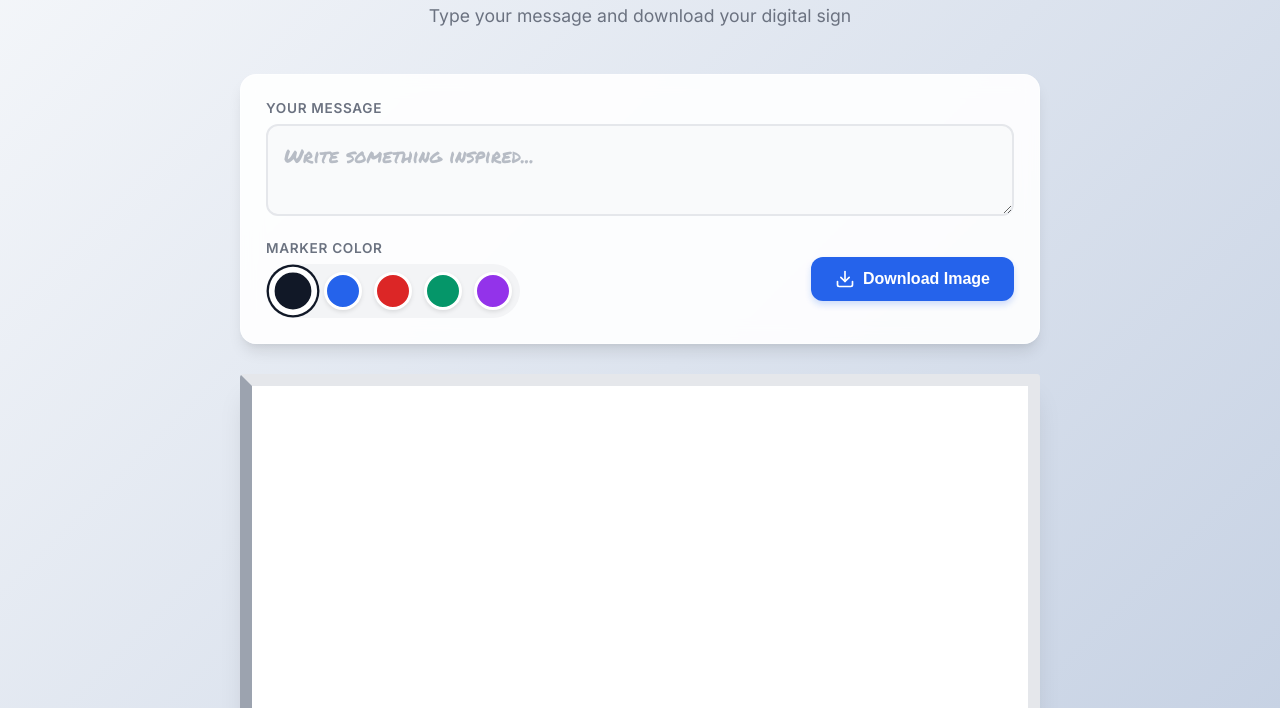
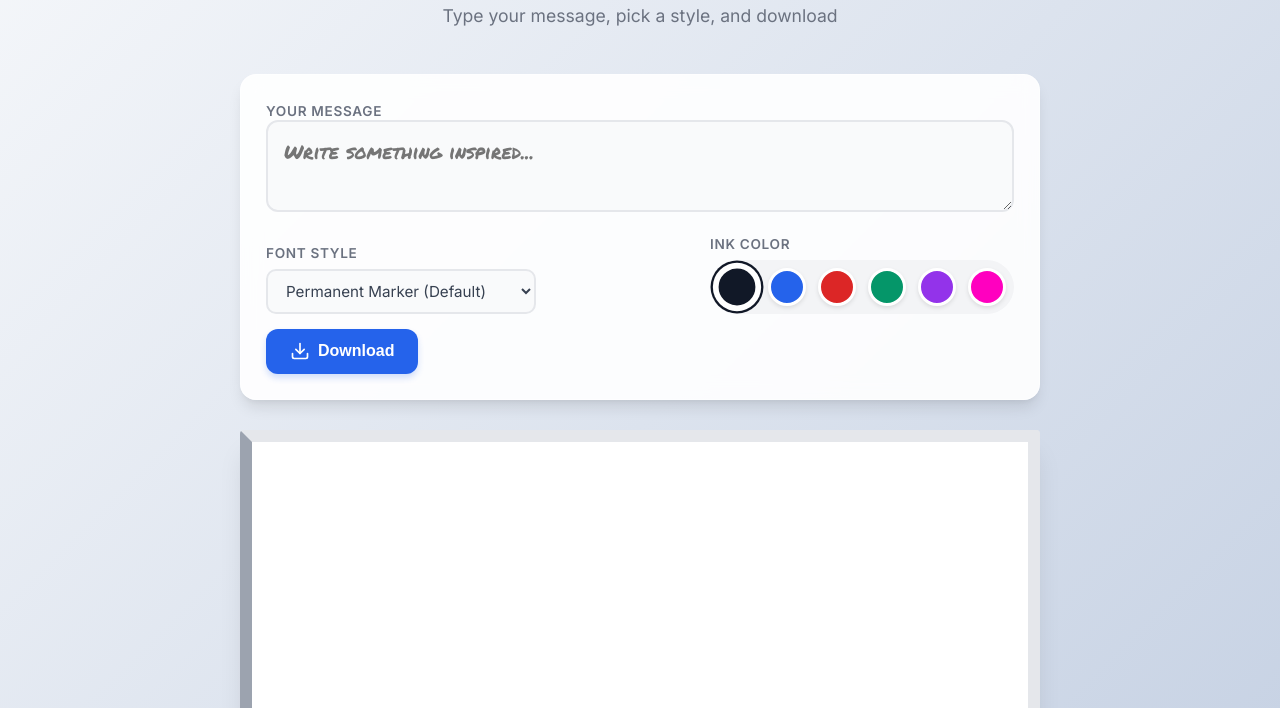
Before and after one commit to AsHLeYCuTe2007/BRAT-S-GENERATOR-, a website: page public/index.html in a window 1280 px wide. Shown: the part 92-800 px from the top of the page. Drawn offline with Linux system fonts and the light colour scheme.

Commit message:
Update index.html

```diff
--- a/public/index.html
+++ b/public/index.html
@@ -6,7 +6,8 @@
     <title>Kurapkia Brat's Generator</title>
     <link rel="preconnect" href="https://fonts.googleapis.com">
     <link rel="preconnect" href="https://fonts.gstatic.com" crossorigin>
-    <link href="https://fonts.googleapis.com/css2?family=Inter:wght@400;600;800&family=Permanent+Marker&family=Kalam:wght@700&display=swap" rel="stylesheet">
+    <link href="https://fonts.googleapis.com/css2?family=Bangers&family=Black+Ops+One&family=Caveat:wght@700&family=Creepster&family=Dancing+Script:wght@700&family=Inter:wght@400;600;800&family=Kalam:wght@700&family=Monoton&family=Oswald:wght@700&family=Pacifico&family=Permanent+Marker&family=Press+Start+2P&family=Righteous&family=Rock+Salt&family=Shadows+Into+Light&family=Special+Elite&family=VT323&display=swap" rel="stylesheet">
+
     <style>
         :root {
             --primary-color: #2563eb;
@@ -14,8 +15,6 @@
             --bg-gradient: linear-gradient(135deg, #f5f7fa 0%, #c3cfe2 100%);
             --card-bg: rgba(255, 255, 255, 0.9);
             --shadow-lg: 0 10px 15px -3px rgba(0, 0, 0, 0.1), 0 4px 6px -2px rgba(0, 0, 0, 0.05);
-            --board-frame: #e2e8f0;
-            --board-shadow: 0 20px 25px -5px rgba(0, 0, 0, 0.1), 0 10px 10px -5px rgba(0, 0, 0, 0.04);
         }
 
         body {
@@ -29,7 +28,6 @@
             min-height: 100vh;
             color: #1f2937;
         }
-
 
         header {
             text-align: center;
@@ -52,7 +50,6 @@
             font-size: 1.1rem;
         }
 
-
         .app-container {
             display: flex;
             flex-direction: column;
@@ -60,7 +57,6 @@
             width: 100%;
             max-width: 800px;
         }
-
 
         .controls-card {
             background: var(--card-bg);
@@ -82,6 +78,7 @@
             font-size: 1.2rem;
             border: 2px solid #e5e7eb;
             border-radius: 12px;
+
             font-family: 'Permanent Marker', cursive;
             color: #374151;
             background: #f9fafb;
@@ -98,17 +95,18 @@
             box-shadow: 0 0 0 4px rgba(37, 99, 235, 0.1);
         }
 
-        textarea::placeholder {
-            color: #9ca3af;
-            opacity: 0.7;
-        }
-
         .toolbar {
             display: flex;
             justify-content: space-between;
-            align-items: center;
+            align-items: end;
             flex-wrap: wrap;
             gap: 15px;
+        }
+
+        .tool-section {
+            display: flex;
+            flex-direction: column;
+            gap: 8px;
         }
 
         .tool-label {
@@ -117,8 +115,24 @@
             color: #6b7280;
             text-transform: uppercase;
             letter-spacing: 0.05em;
-            margin-bottom: 8px;
-            display: block;
+        }
+
+
+        .font-select {
+            padding: 10px 14px;
+            border-radius: 10px;
+            border: 2px solid #e5e7eb;
+            background-color: #f9fafb;
+            font-family: 'Inter', sans-serif;
+            color: #374151;
+            cursor: pointer;
+            font-size: 0.95rem;
+            outline: none;
+            min-width: 180px;
+        }
+
+        .font-select:focus {
+            border-color: var(--primary-color);
         }
 
         .color-picker {
@@ -150,7 +164,6 @@
             z-index: 1;
         }
 
-
         .btn {
             background-color: var(--primary-color);
             color: white;
@@ -165,6 +178,7 @@
             gap: 8px;
             transition: all 0.2s ease;
             box-shadow: 0 4px 6px rgba(37, 99, 235, 0.2);
+            height: 45px;
         }
 
         .btn:hover {
@@ -173,16 +187,10 @@
             box-shadow: 0 6px 8px rgba(37, 99, 235, 0.3);
         }
 
-        .btn:active {
-            transform: translateY(0);
-        }
-
-
         .board-frame {
             position: relative;
             background: #fff;
             border-radius: 4px;
-
             border: 12px solid #d1d5db;
             border-top-color: #e5e7eb;
             border-left-color: #9ca3af;
@@ -194,7 +202,6 @@
                 0 8px 10px -6px rgba(0, 0, 0, 0.1);
             overflow: hidden;
         }
-
 
         .board-frame::after {
             content: '';
@@ -215,11 +222,14 @@
             background-color: #fff;
         }
 
-        @media (max-width: 600px) {
+        @media (max-width: 700px) {
             body { padding: 20px 10px; }
             h1 { font-size: 2rem; }
             .toolbar { flex-direction: column; align-items: stretch; }
             .color-picker { justify-content: center; }
+            .tool-section { width: 100%; }
+            .font-select { width: 100%; }
+            .btn { justify-content: center; }
         }
 
     </style>
@@ -228,7 +238,7 @@
 
     <header>
         <h1>BRAT'S GENERATOR</h1>
-        <p class="subtitle">Type your message and download your digital sign</p>
+        <p class="subtitle">Type your message, pick a style, and download</p>
     </header>
 
     <div class="app-container">
@@ -240,20 +250,51 @@
             </div>
 
             <div class="toolbar">
-                <div>
-                    <span class="tool-label">Marker Color</span>
+                <div class="tool-section">
+                    <span class="tool-label">Font Style</span>
+                    <select id="fontSelect" class="font-select">
+                        <optgroup label="Marker / Handwritten">
+                            <option value="'Permanent Marker', cursive" selected>Permanent Marker (Default)</option>
+                            <option value="'Rock Salt', cursive">Rock Salt (Messy)</option>
+                            <option value="'Kalam', cursive">Kalam (Cute Marker)</option>
+                            <option value="'Caveat', cursive">Caveat (Thin Pen)</option>
+                            <option value="'Shadows Into Light', cursive">Shadows Into Light</option>
+                        </optgroup>
+                        <optgroup label="Bold / Display">
+                            <option value="'Bangers', system-ui">Bangers (Comic)</option>
+                            <option value="'Oswald', sans-serif">Oswald (Tall)</option>
+                            <option value="'Black Ops One', system-ui">Black Ops (Military)</option>
+                            <option value="'Righteous', system-ui">Righteous (Modern)</option>
+                        </optgroup>
+                        <optgroup label="Retro / Vibes">
+                            <option value="'Creepster', system-ui">Creepster (Horror)</option>
+                            <option value="'VT323', monospace">VT323 (Pixel)</option>
+                            <option value="'Press Start 2P', cursive">Press Start (Game)</option>
+                            <option value="'Monoton', cursive">Monoton (Neon)</option>
+                        </optgroup>
+                        <optgroup label="Classic / Typewriter">
+                            <option value="'Special Elite', cursive">Special Elite (Typewriter)</option>
+                            <option value="'Pacifico', cursive">Pacifico (Cursive)</option>
+                            <option value="'Dancing Script', cursive">Dancing Script</option>
+                        </optgroup>
+                    </select>
+                </div>
+
+                <div class="tool-section">
+                    <span class="tool-label">Ink Color</span>
                     <div class="color-picker">
                         <div class="color-btn active" style="background:#111827; --selected-color:#111827" data-color="#111827" title="Black"></div>
                         <div class="color-btn" style="background:#2563eb; --selected-color:#2563eb" data-color="#2563eb" title="Blue"></div>
                         <div class="color-btn" style="background:#dc2626; --selected-color:#dc2626" data-color="#dc2626" title="Red"></div>
                         <div class="color-btn" style="background:#059669; --selected-color:#059669" data-color="#059669" title="Green"></div>
                         <div class="color-btn" style="background:#9333ea; --selected-color:#9333ea" data-color="#9333ea" title="Purple"></div>
+                        <div class="color-btn" style="background:#ff00bf; --selected-color:#ff00bf" data-color="#ff00bf" title="Pink"></div>
                     </div>
                 </div>
 
                 <button id="btn-download" class="btn">
                     <svg xmlns="http://www.w3.org/2000/svg" width="20" height="20" viewBox="0 0 24 24" fill="none" stroke="currentColor" stroke-width="2" stroke-linecap="round" stroke-linejoin="round"><path d="M21 15v4a2 2 0 0 1-2 2H5a2 2 0 0 1-2-2v-4"></path><polyline points="7 10 12 15 17 10"></polyline><line x1="12" y1="15" x2="12" y2="3"></line></svg>
-                    Download Image
+                    Download
                 </button>
             </div>
         </div>
@@ -268,9 +309,9 @@
         const canvas = document.getElementById('boardCanvas');
         const ctx = canvas.getContext('2d');
         const textInput = document.getElementById('textInput');
+        const fontSelect = document.getElementById('fontSelect');
         const btnDownload = document.getElementById('btn-download');
         const colorBtns = document.querySelectorAll('.color-btn');
-
 
         const canvasWidth = 1200;
         const canvasHeight = 700;
@@ -278,29 +319,25 @@
         canvas.height = canvasHeight;
 
         let currentColor = "#111827";
-        let currentFontSize = 70;
+        let currentFontSize = 75;
+        let currentFontFamily = "'Permanent Marker', cursive";
 
         function draw() {
 
             ctx.fillStyle = "#ffffff";
             ctx.fillRect(0, 0, canvas.width, canvas.height);
 
-
-
             let text = textInput.value.trim();
-
-
             if (!text) return;
 
+            ctx.fillStyle = currentColor;
 
-            ctx.fillStyle = currentColor;
-            ctx.font = `${currentFontSize}px 'Permanent Marker', cursive`;
+            ctx.font = `${currentFontSize}px ${currentFontFamily}`;
             ctx.textBaseline = "top";
             ctx.textAlign = "center";
 
+            const maxWidth = canvasWidth - 160;
 
-
-            const maxWidth = canvasWidth - 160;
             const lineHeight = currentFontSize * 1.4;
 
             const paragraphs = text.split('\n');
@@ -323,10 +360,8 @@
                 allLines.push(currentLine);
             });
 
-
             const totalHeight = allLines.length * lineHeight;
             let startY = (canvasHeight - totalHeight) / 2;
-
 
             allLines.forEach((line, index) => {
                 ctx.save();
@@ -334,7 +369,7 @@
                 const y = startY + (index * lineHeight);
 
 
-                const rot = (Math.random() - 0.5) * 0.01;
+                const rot = (Math.random() - 0.5) * 0.015;
                 ctx.translate(x, y);
                 ctx.rotate(rot);
 
@@ -345,6 +380,18 @@
 
 
         textInput.addEventListener('input', draw);
+
+
+        fontSelect.addEventListener('change', (e) => {
+            currentFontFamily = e.target.value;
+
+            textInput.style.fontFamily = currentFontFamily;
+
+
+            document.fonts.load(`70px ${currentFontFamily}`).then(() => {
+                draw();
+            });
+        });
 
         colorBtns.forEach(btn => {
             btn.addEventListener('click', (e) => {
@@ -357,10 +404,8 @@
 
         btnDownload.addEventListener('click', () => {
             const link = document.createElement('a');
-
             const date = new Date();
-            const timestamp = date.getTime();
-            link.download = `whiteboard_${timestamp}.png`;
+            link.download = `brat_gen_${date.getTime()}.png`;
             link.href = canvas.toDataURL('image/png');
             link.click();
         });
```
